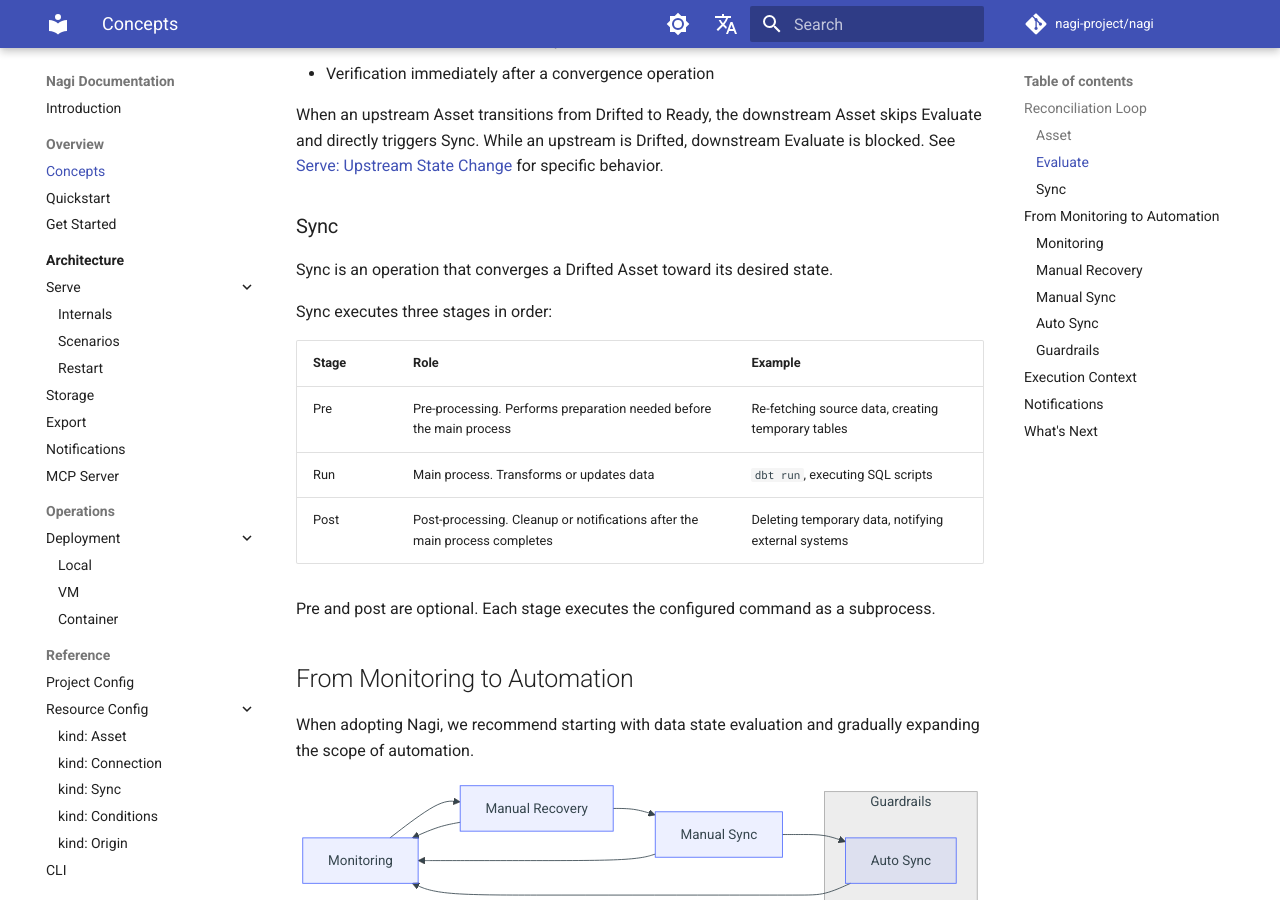
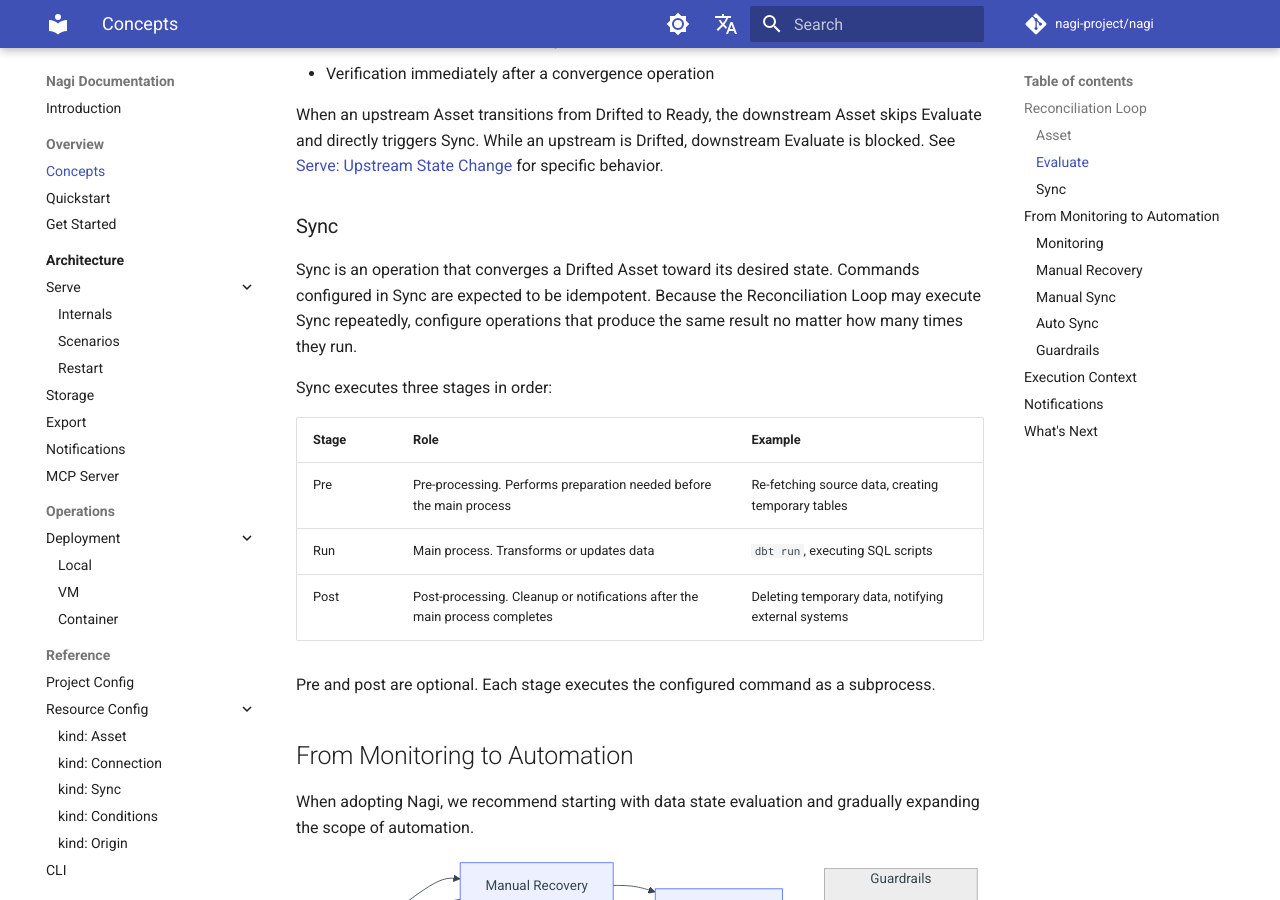
Before and after one commit to nagi-project/nagi, an MkDocs documentation site: the page built from docs/en/overview/concepts.md, in a window 1280 px wide and 900 px high, scrolled down 1200 px. Built offline with MkDocs 1.6.1 and Material for MkDocs 9.7.7, drawn with Linux system fonts in a browser that asks for light colours; comment, search, counter and statistics services are not loaded; the version menu is left out.

Commit message:
docs: note that Sync commands are expected to be idempotent

```diff
--- a/docs/en/overview/concepts.md
+++ b/docs/en/overview/concepts.md
@@ -51,6 +51,7 @@ When an upstream Asset transitions from Drifted to Ready, the downstream Asset s
 ### Sync
 
 Sync is an operation that converges a Drifted Asset toward its desired state.
+Commands configured in Sync are expected to be idempotent. Because the Reconciliation Loop may execute Sync repeatedly, configure operations that produce the same result no matter how many times they run.
 
 Sync executes three stages in order:
 
```
Also changed, not shown: docs/ja/overview/concepts.md (+1 -0 lines).
